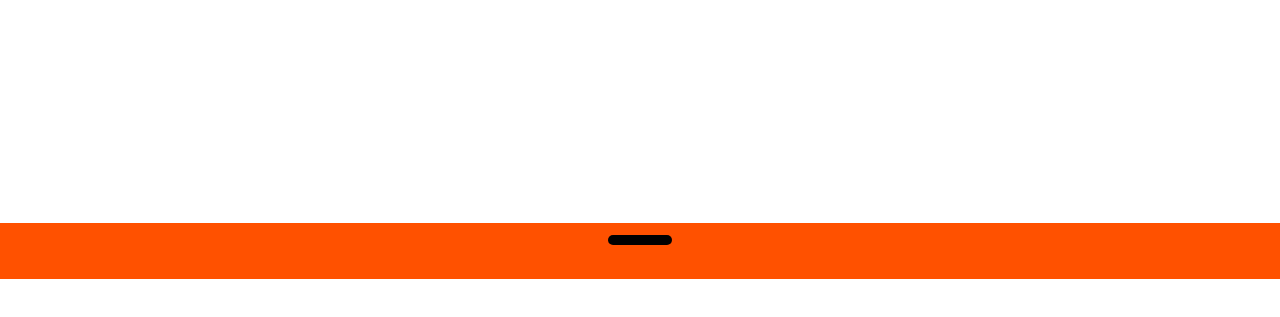
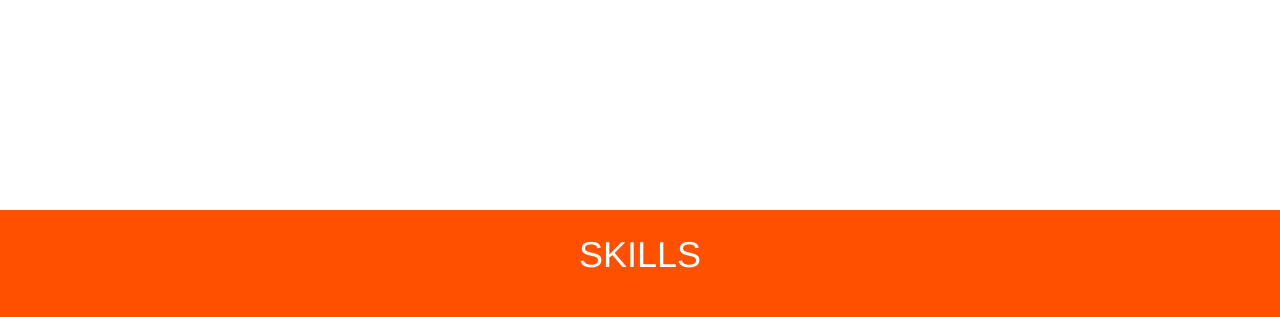
Before and after one commit to bennett-zink/portfolio-website, a plain HTML site: page index.html in a window 1280 px wide. Shown: the part 521-838 px from the top of the page. Before the commit the page ends 800 px from the top, so only its background shows below. Drawn offline with Linux system fonts and the light colour scheme.

Commit message:
New home page

```diff
--- a/index.html
+++ b/index.html
@@ -41,7 +41,7 @@
             </div>
         </div> <!--header-->
 
-        <div class="top-section">
+        <div class="home-page">
             <div class="name">
                 <div class="first-name">
                     BENNETT
@@ -50,16 +50,11 @@
                     ZINK
                 </div>
             </div>
-        </div>
 
-        <div class="bottom-section">
             <div class="skills-section">
-                <div>
-                    <!-- <img class="arrow" src="icons/arrow-down.png"> -->
+                <div class="skills-header">
+                    SKILLS
                 </div>
-                <button class="bar">
-
-                </button>
             </div>
         </div>
 
--- a/styles/home.css
+++ b/styles/home.css
@@ -1,6 +1,8 @@
 .name{
     margin-top: 100px;
     margin-left: 24px;
+
+    margin-bottom: 25vh;
 }
 
 
@@ -9,41 +11,22 @@
     font-weight: 400;
 }
 
-.top-section{
-    position: absolute;
+.home-page{
+    display: grid;
 }
 
 .skills-section{
-    position: absolute;
-    overflow-y: auto;
-    max-height: 100%;
+    height: 600px;
+    width: 100%;
+    margin-top: 1%;
+    background-color: rgb(255,81,0);
+    transition: margin-top .25s;
     display: flex;
     justify-content: center;
-    left: 0;
-    right: 0;
-    top: 93%;
-    bottom: 0;
-    background-color: rgb(255,81,0);
-    transition: top .25s;
 }
 
-.skills-section:hover{
-    top: 85%;
+.skills-header{
+    color: white;
+    font-size: 36px;
+    margin-top: 24px;
 }
-
-.arrow{
-    display: block;
-    margin-left: auto;
-    margin-right: auto;
-    margin-top: 4px;
-    width: 48px;
-}
-
-.bar{
-    height: 10px;
-    width: 64px;
-    background-color: black;
-    border-radius: 5px;
-    border: none;
-    margin-top: 12px;
-}
```
